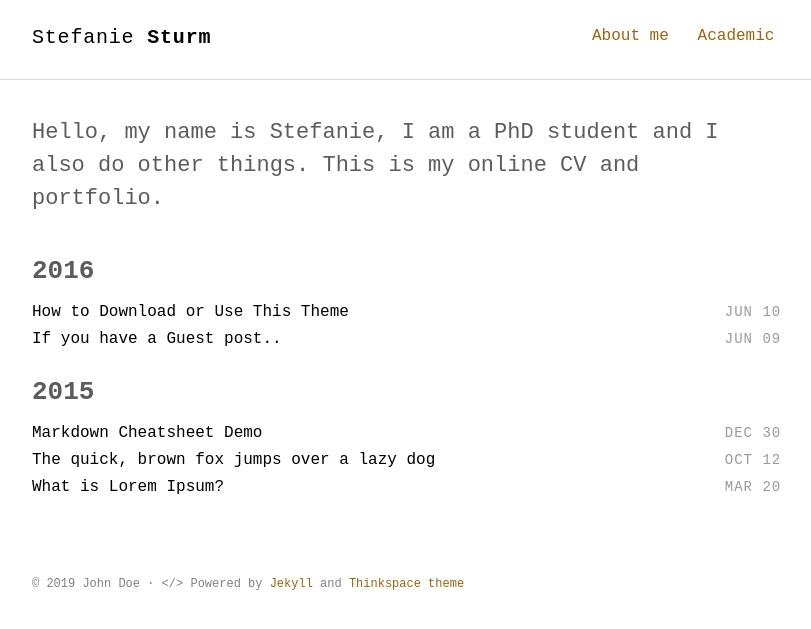
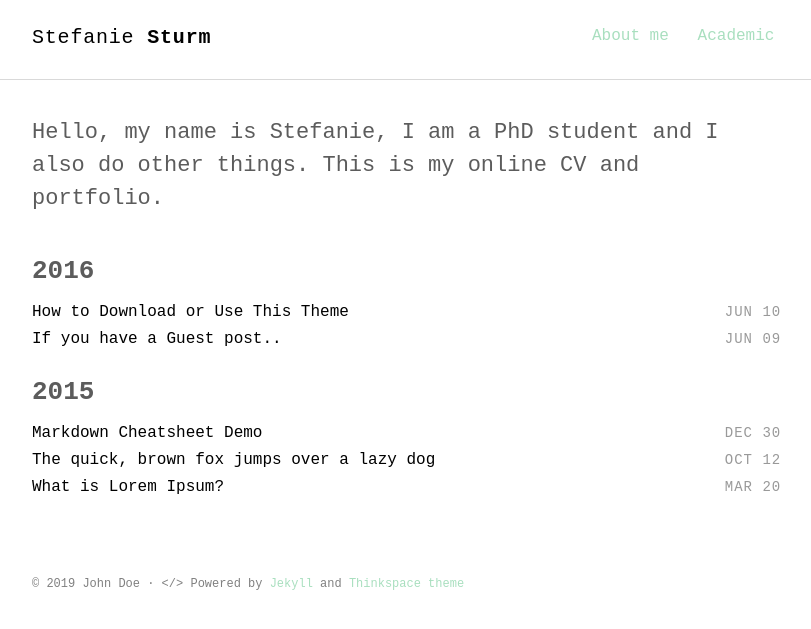
Before and after one commit to stefaniesturm/stefaniesturm.github.io, a Jekyll site: the page built from index.html, in a window 1280 px wide. Shown: the top 629 px of the page, without its empty margins (232-1043 px from the left). Built offline with Jekyll 4.4.1, drawn with Linux system fonts in a browser that asks for light colours; some web fonts are replaced.

Commit message:
link colour change

```diff
--- a/Gemfile
+++ b/Gemfile
@@ -8,3 +8,4 @@
 gem 'html-proofer'
 gem 'tzinfo'
 gem 'tzinfo-data'
+gem 'bourbon'
--- a/assets/scss/_layout.scss
+++ b/assets/scss/_layout.scss
@@ -55,7 +55,7 @@
 }
 
 .link {
-  color: $link-brown;
+  color: $link-green;
   padding-bottom: .05em;
   border-bottom: 2px solid transparent;
 
--- a/assets/scss/_variables.scss
+++ b/assets/scss/_variables.scss
@@ -25,7 +25,7 @@
 $dark-gray-color: #333;
 $medium-gray-color: #999;
 $light-gray-color: #ccc;
-$link-brown: #9C640C;
+$link-green: #A9DFBF;
 
 // Font Colors
 $base-font-color: rgba($dark-gray-color, .8);
```
